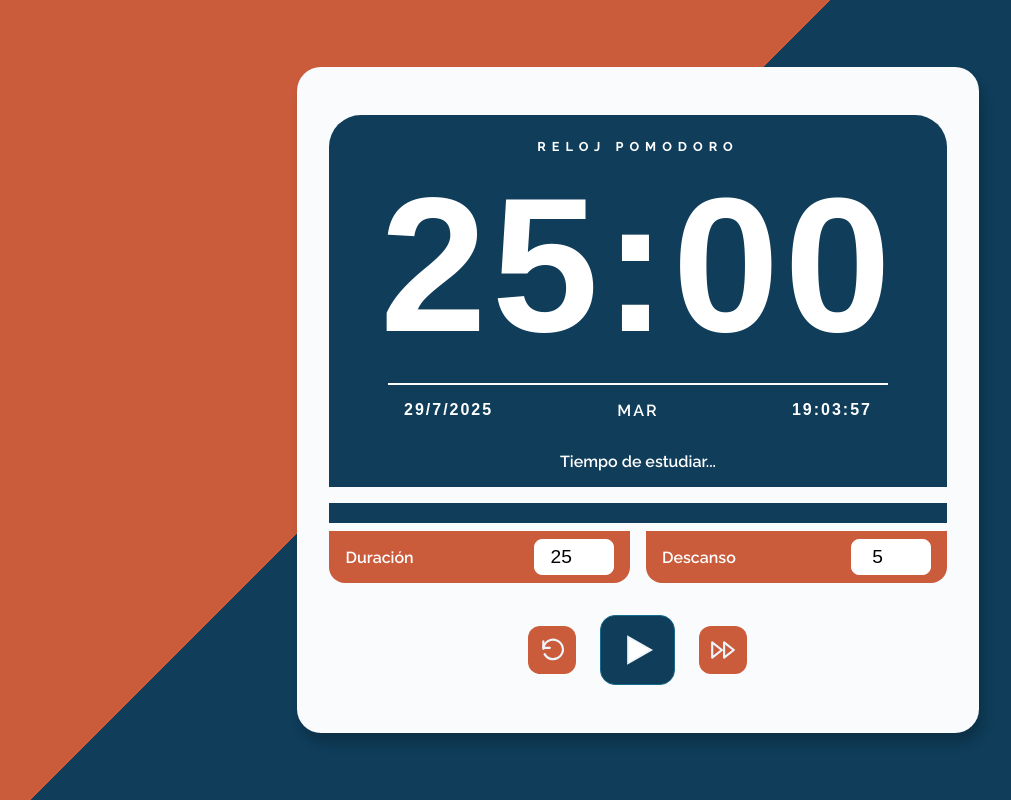
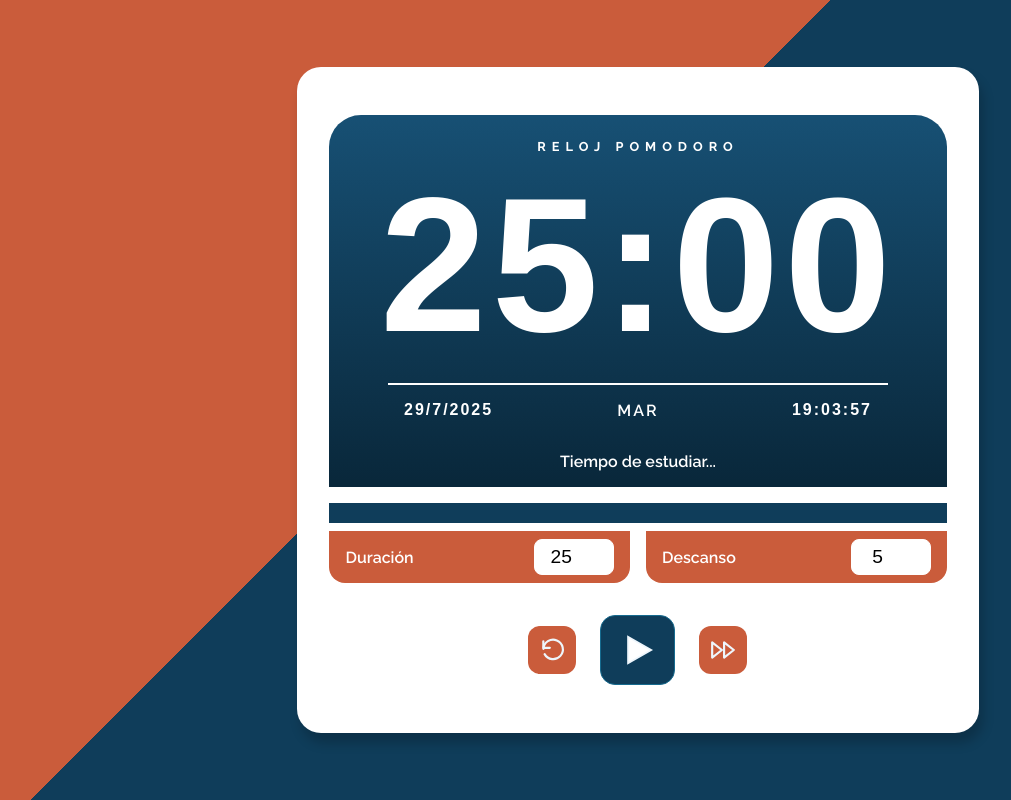
Before and after one commit to aguscuuuu/pomodoro, a plain HTML site: page index.html in a window 1280 px wide. Shown: the whole page, without its empty margins (2-1013 px from the left). Drawn offline with nearby package versions, Linux system fonts and the light colour scheme; a web font is replaced by a local one.

Commit message:
fix | style

```diff
--- a/styles/style.css
+++ b/styles/style.css
@@ -12,10 +12,6 @@ body {
     justify-content: center;
     align-items: center;
     padding: 2rem;
-}
-body::selection {
-    background-color: white;
-    color: #0f3d5a;
 }
 body::before {
     content: "";
@@ -32,8 +28,12 @@ body::before {
 body.working::before {
     background: rgba(0, 0, 0, 0.7);
 }
+body::selection {
+    background-color: white;
+    color: #0f3d5a;
+}
 .pomodoro-card {
-    background-color: #f9fbfc;
+    background-color: #fff;
     border-radius: 1.5rem;
     width: 100%;
     padding: 3rem 2rem;
@@ -51,7 +51,7 @@ body.working::before {
     flex-direction: column;
     justify-content: center;
     align-items: center;
-    background-color: #0f3d5a;
+    background: linear-gradient(to bottom, #175074, #09273a);
     padding: 1rem 0;
     border-radius: 2rem 2rem 0 0;
     text-align: center;
@@ -246,7 +246,6 @@ input[type="number"]:focus {
     stroke: #eef6fc;
     display: block;
 }
-
 .progress-bar-container {
     width: 100%;
     height: 20px;
```
